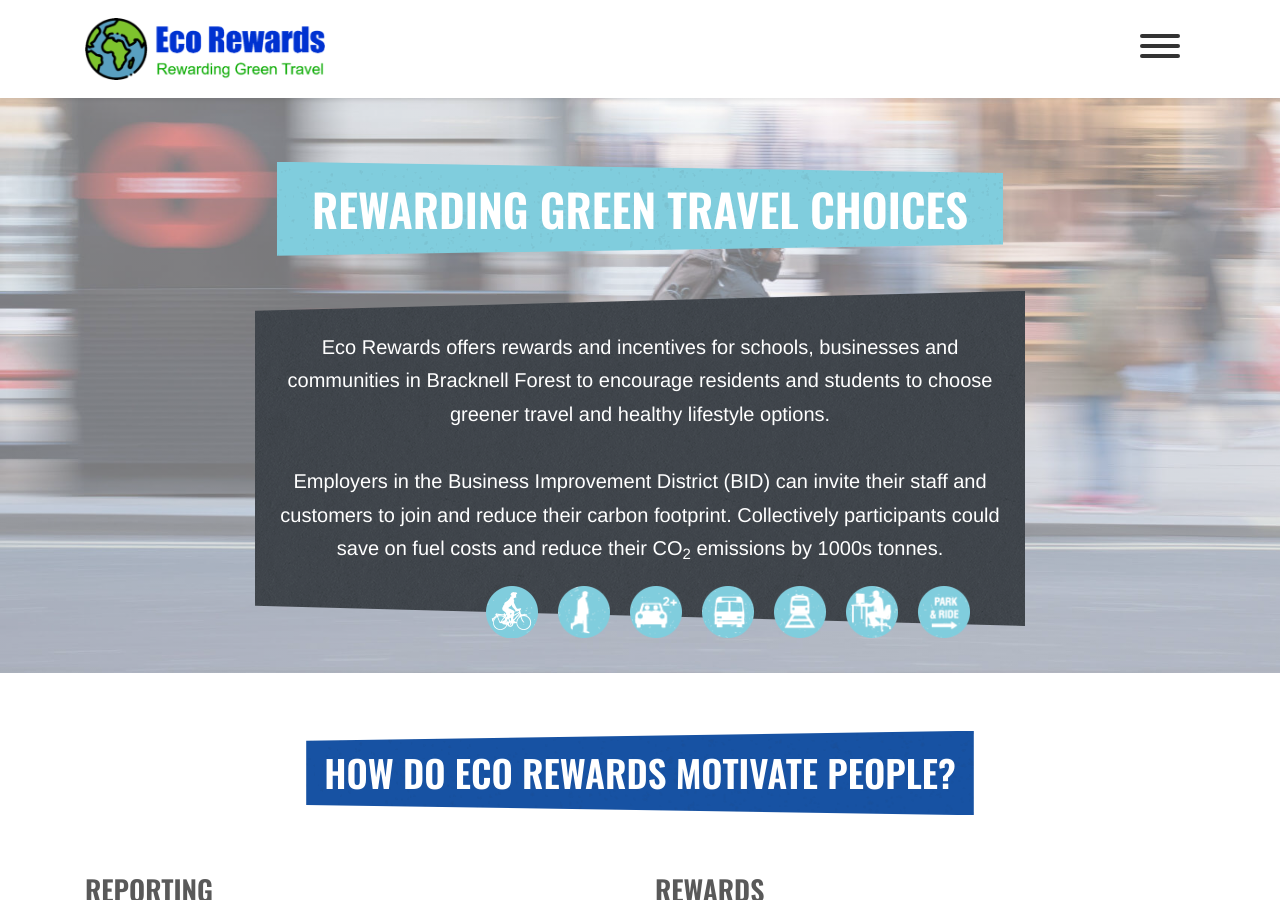
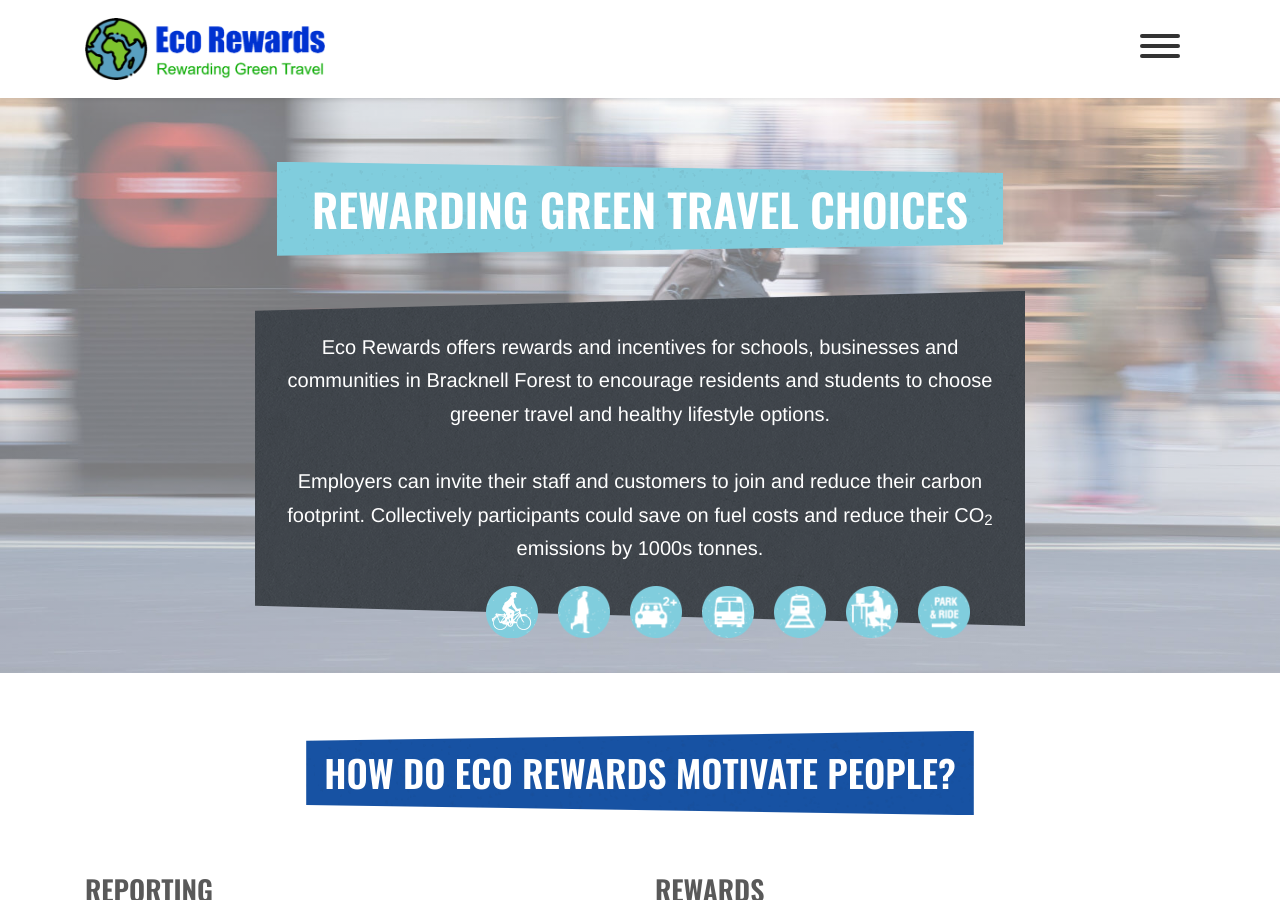
Before and after one commit to EcoRewards/ecorewards.co.uk, a Jekyll site: the page built from bracknell.html, in a window 1280 px wide and 900 px high. Built offline with Jekyll 4.4.1, drawn with Linux system fonts in a browser that asks for light colours; some web fonts are replaced.

Commit message:
update text

```diff
--- a/_includes/bracknell-jumbotron.html
+++ b/_includes/bracknell-jumbotron.html
@@ -6,8 +6,7 @@
             encourage residents and students to choose greener
             travel and healthy lifestyle options.
             <br/><br/>
-            Employers in the Business Improvement District (BID) can invite
-            their staff and customers to join and reduce their carbon footprint.
+            Employers can invite their staff and customers to join and reduce their carbon footprint.
             Collectively participants could save on fuel costs and reduce their
             CO<sub>2</sub> emissions by 1000s tonnes.</p>
 
```
